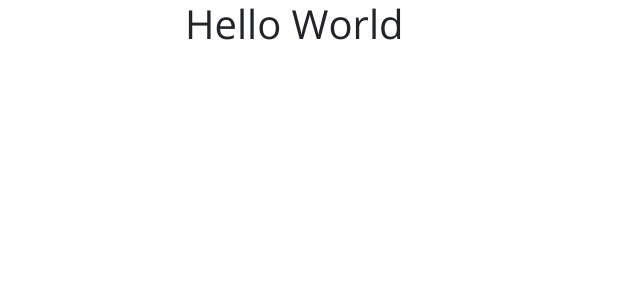
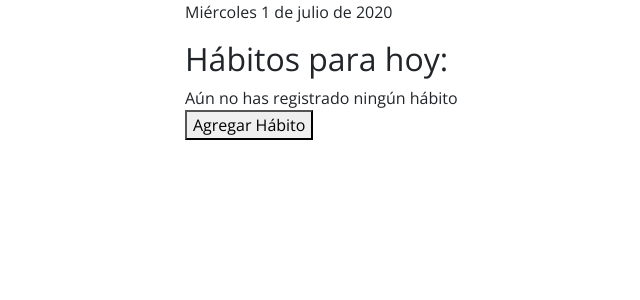
Before and after one commit to dejavuhq/sub-routines-frontend, a React app: page /home in a window 1280 px wide. Shown: the top 300 px of the page, without its empty margins (275-915 px from the left). Built offline with nearby package versions, Linux system fonts and the light colour scheme.

Commit message:
Basic Home structure

```diff
--- a/src/components/Home.jsx
+++ b/src/components/Home.jsx
@@ -3,7 +3,9 @@ import React from 'react';
 const Home = () => {
   return (
     <header className='header'>
-      <h1>Hello World</h1>
+      <p>Miércoles 1 de julio de 2020</p>
+      <h2>Hábitos para hoy:</h2>
+      <p>Aún no has registrado ningún hábito <button>Agregar Hábito</button></p>
     </header>
   );
 }
```
